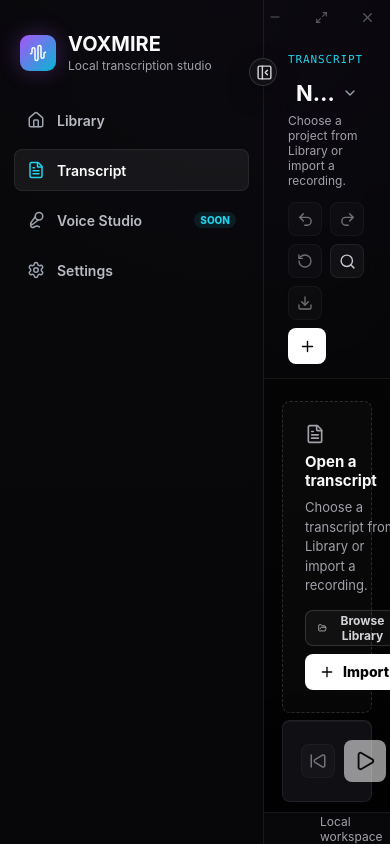
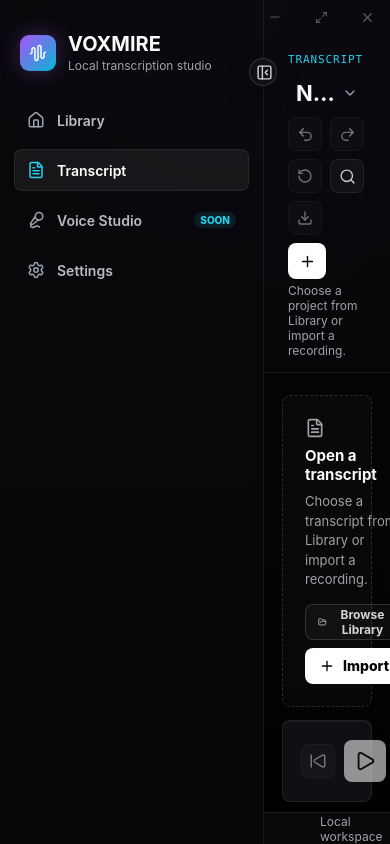
Before and after one commit to Avaxerrr/Voxmire, a React (Vite) app in the folder apps/desktop/src/renderer/: page / in a window 390 px wide. Both pictures are taken after a click on the button "Transcript". Shown: the top 844 px of the page. Built offline with nearby package versions, Linux system fonts and the light colour scheme; a web font is replaced by a local one.

Commit message:
Align transcript header actions
Move transcript page actions into the title row so they align with the transcript title and project menu. Keep long transcript names capped with text ellipsis, prevent desktop action wrapping, and preserve wrapping behavior for narrow responsive layouts.

```diff
--- a/apps/desktop/src/renderer/src/features/transcript/transcript-header.tsx
+++ b/apps/desktop/src/renderer/src/features/transcript/transcript-header.tsx
@@ -97,10 +97,6 @@ export function TranscriptHeader({
               onRename={onRenameProject}
             />
           ) : null}
-        </div>
-        <span>{selectedSubtitle}</span>
-      </div>
-
           <div className="transcript-actions">
             <button
               aria-label="Undo transcript edit"
@@ -174,6 +170,9 @@ export function TranscriptHeader({
               <Plus size={17} />
             </button>
           </div>
+        </div>
+        <span>{selectedSubtitle}</span>
+      </div>
     </header>
   );
 }
--- a/apps/desktop/src/renderer/src/features/transcript/transcript.css
+++ b/apps/desktop/src/renderer/src/features/transcript/transcript.css
@@ -13,7 +13,7 @@
 .title-stack { flex: 1 1 auto; min-width: 0; }
 .transcript-title-row { display: flex; align-items: center; gap: 8px; min-width: 0; margin-top: 2px; }
 .transcript-title-heading { flex: 0 1 auto; min-width: 0; }
-.title-stack h2 { max-width: min(720px, 100%); overflow: hidden; color: var(--text); font-family: "Space Grotesk", Inter, sans-serif; font-size: 22px; text-overflow: ellipsis; white-space: nowrap; }
+.title-stack h2 { max-width: 100%; overflow: hidden; color: var(--text); font-family: "Space Grotesk", Inter, sans-serif; font-size: 22px; text-overflow: ellipsis; white-space: nowrap; }
 
 .title-stack span,
 .voice-header span { display: block; margin-top: 4px; color: var(--muted); font-size: 12px; }
@@ -21,7 +21,7 @@
   display: inline-flex;
   align-items: center;
   gap: 6px;
-  max-width: 100%;
+  max-width: min(32ch, 100%);
   min-width: 0;
   height: 32px;
   padding: 0 7px;
@@ -47,6 +47,7 @@
 .transcript-title-switcher.active svg { transform: rotate(180deg); }
 .transcript-title-switcher .transcript-title-text {
   display: block;
+  max-width: 30ch;
   min-width: 0;
   margin: 0;
   overflow: hidden;
@@ -57,7 +58,7 @@
 }
 .job-select { width: min(520px, 52vw); height: 34px; margin-top: 4px; color: var(--text); font-family: "Space Grotesk", Inter, sans-serif; font-size: 20px; font-weight: 600; background: transparent; border-color: transparent; padding: 0 26px 0 0; }
 .job-select:focus { border-color: var(--line-strong); }
-.transcript-actions { display: flex; align-items: center; justify-content: flex-end; gap: 8px; flex-wrap: wrap; }
+.transcript-actions { display: flex; flex: 0 0 auto; align-items: center; justify-content: flex-end; gap: 8px; margin-left: auto; flex-wrap: nowrap; }
 
 .transcript-layout {
   position: relative;
--- a/apps/desktop/src/renderer/src/styles/responsive.css
+++ b/apps/desktop/src/renderer/src/styles/responsive.css
@@ -7,9 +7,10 @@
   .transcript-view,
   .voice-view { padding: 0; }
   .transcript-topbar { align-items: flex-start; flex-direction: column; }
-  .transcript-actions { justify-content: flex-start; width: 100%; }
+  .transcript-actions { flex-basis: 100%; justify-content: flex-start; width: 100%; margin-left: 0; }
   .title-stack,
   .transcript-title-row { width: 100%; }
+  .transcript-title-row { flex-wrap: wrap; }
 
   .quick-actions,
   .voice-layout,
@@ -22,6 +23,7 @@
 }
 
 @media (max-width: 760px) {
+  .transcript-actions { flex-wrap: wrap; }
   .transcript-stage { padding-right: 18px; padding-left: 18px; }
   .video-preview-panel,
   .transcript-content-with-preview.side .video-preview-panel { width: min(var(--preview-width, 320px), calc(100vw - 72px)); }
```
Lines whose indentation alone changed are shown as unchanged.
